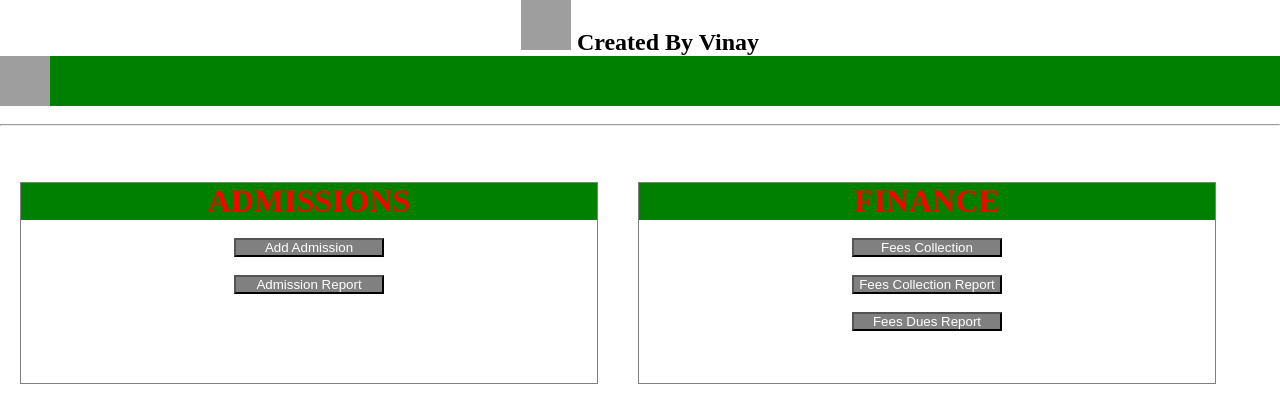
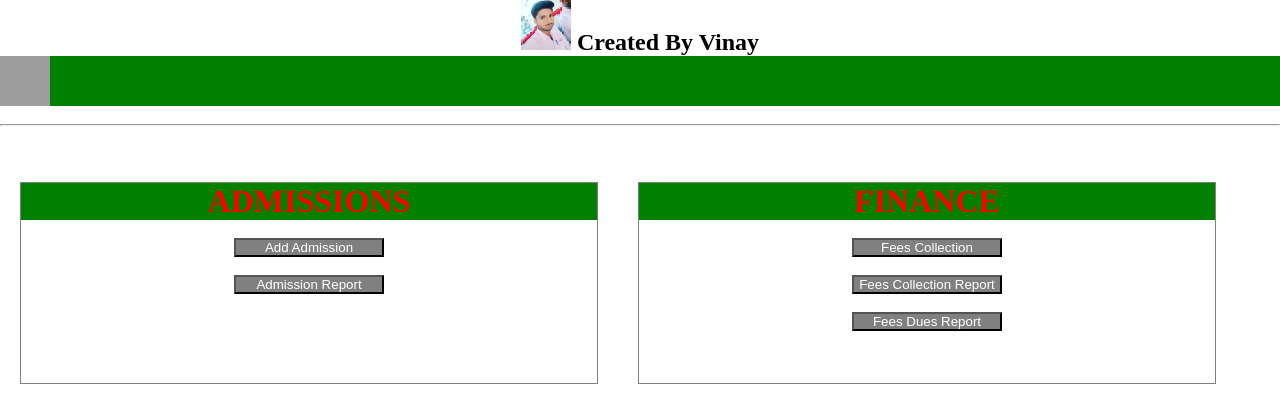
Before and after one commit to kvinaykumar98/project1, a Django app: page / in a window 1280 px wide. Shown: the top 420 px of the page. Run offline with Django 4.2, Linux system fonts and the light colour scheme; grey boxes are pictures that could not be loaded.

Commit message:
added new image

```diff
--- a/Templates/index.html
+++ b/Templates/index.html
@@ -7,7 +7,7 @@ telugu web guru
 <link rel= "stylesheet" href="{% static "stylesheets/style1.css.txt" %}"/>
 </head>
 <body>
-<h2> <img src="{% static "images/vinay photo.jpeg " %}" width=250 alt=" image not found" />
+<h2> <img src="../static/images/vinayphoto.jpeg" photo.jpeg width=250 alt=" image not found" />
     Created By Vinay
 </h2>
 <h1><img src="https://e0.pxfuel.com/wallpapers/932/376/desktop-wallpaper-stylish-boys-cool-d-profile-pics-for-facebook-whatsapp-pretty-boys.jpg" alt="Online Image" width="300" height="200" title="Click to enlarge">
```
Also changed, not shown: finance/images/vinay photo.jpeg (renamed from static/images/vinay photo.jpeg), finance/images/welcome image.jpeg (added), static/images/vinayphoto.jpeg (added).
